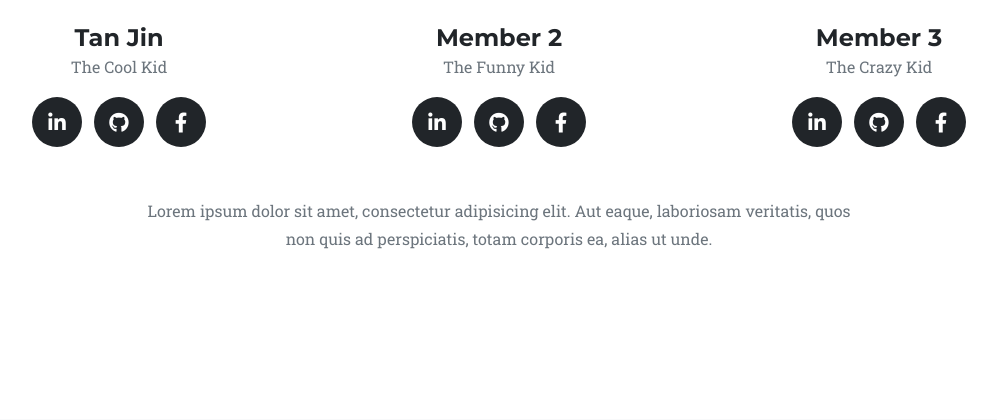
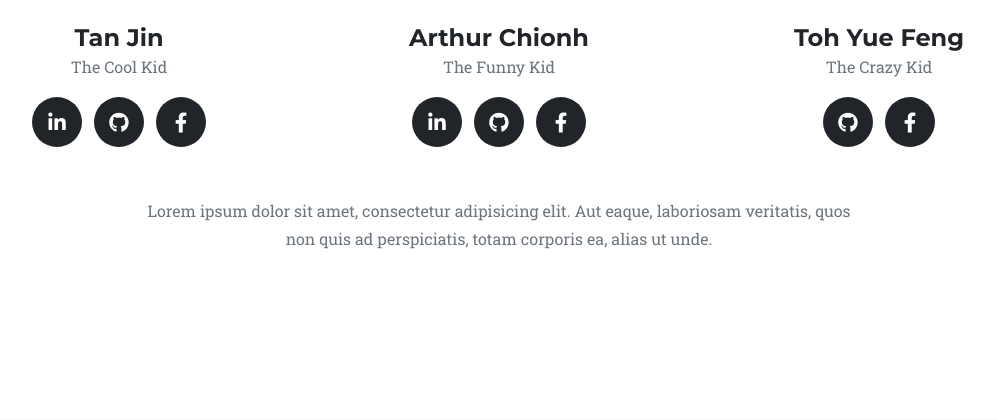
Before and after one commit to tjtanjin/project_billboard_api, a Flask app: page / in a window 1280 px wide. Shown: the part 4316-4736 px from the top of the page, without its empty margins (141-1138 px from the left). Run offline with Flask 2, Linux system fonts and the light colour scheme; parts of the project's set-up code (start-up, migrations or seed data) failed here and were passed over; some libraries are stand-ins or nearby versions; some web fonts are replaced.

Commit message:
Updated team members. Updated API routes.

```diff
--- a/projectbillboard.py
+++ b/projectbillboard.py
@@ -23,7 +23,7 @@ class haha(Resource):
     def get(self):
         return {"hehe":"hoho"}
 
-api.add_resource(Prediction, '/predict/<songname>')
+api.add_resource(Prediction, 'api/v1/predict/<songname>')
 api.add_resource(haha, '/laugh')
 
 if __name__ == '__main__':
--- a/static/js/sp.js
+++ b/static/js/sp.js
@@ -24,7 +24,7 @@ $(document).ready(function() {
     // get request
     $.ajax({
       // put your api endpoint here
-      url: 'https://project-billboard-api.herokuapp.com/predict/'+songName,
+      url: 'https://project-billboard-api.herokuapp.com/api/v1/predict/'+songName,
       type: "POST",
       data: JSON.stringify(data),
       dataType: "json",
--- a/templates/index.html
+++ b/templates/index.html
@@ -52,7 +52,7 @@
             <a class="nav-link" id="nav_team" href="#team">Team</a>
           </li>
           <li class="nav-item">
-            <a class="nav-link" href="https://github.com/tjtanjin/project_billboard/" target="_blank">Github</a>
+            <a class="nav-link" href="https://github.com/tjtanjin/project_billboard_model/" target="_blank">Github</a>
           </li>
         </ul>
       </div>
@@ -242,22 +242,22 @@
         </div>
         <div class="col-sm-4">
           <div class="team-member">
-            <img class="mx-auto rounded-circle" src="https://cdn.pixabay.com/photo/2015/10/05/22/37/blank-profile-picture-973460_960_720.png" alt="">
-            <h4>Member 2</h4>
+            <img class="mx-auto rounded-circle" src="https://scontent.fsin8-1.fna.fbcdn.net/v/t31.0-8/13254886_10209056212341918_6229900836130072372_o.jpg?_nc_cat=105&_nc_ht=scontent.fsin8-1.fna&oh=00c1d7ab2189027d58604d6bb495f053&oe=5D71A251" alt="">
+            <h4>Arthur Chionh</h4>
             <p class="text-muted">The Funny Kid</p>
             <ul class="list-inline social-buttons">
               <li class="list-inline-item">
-                <a href="#">
+                <a href="https://www.linkedin.com/in/arthur-chionh-7309a5157/" target="_blank">
                   <i class="fab fa-linkedin-in"></i>
                 </a>
               </li>
               <li class="list-inline-item">
-                <a href="#">
+                <a href="https://github.com/artc95/" target="_blank">
                   <i class="fab fa-github"></i>
                 </a>
               </li>
               <li class="list-inline-item">
-                <a href="#">
+                <a href="https://www.facebook.com/arthur95chionh/" target="_blank">
                   <i class="fab fa-facebook-f"></i>
                 </a>
               </li>
@@ -266,22 +266,17 @@
         </div>
         <div class="col-sm-4">
           <div class="team-member">
-            <img class="mx-auto rounded-circle" src="https://cdn.pixabay.com/photo/2015/10/05/22/37/blank-profile-picture-973460_960_720.png" alt="">
-            <h4>Member 3</h4>
+            <img class="mx-auto rounded-circle" src="https://scontent.fsin8-2.fna.fbcdn.net/v/t1.0-9/59697866_864455247236670_473565967390081024_n.jpg?_nc_cat=103&_nc_ht=scontent.fsin8-2.fna&oh=970e73de7628675c3f3f210e635a789e&oe=5D6F4F9B" alt="">
+            <h4>Toh Yue Feng</h4>
             <p class="text-muted">The Crazy Kid</p>
             <ul class="list-inline social-buttons">
               <li class="list-inline-item">
-                <a href="#">
-                  <i class="fab fa-linkedin-in"></i>
-                </a>
-              </li>
-              <li class="list-inline-item">
-                <a href="#">
+                <a href="https://github.com/m3thx6" target="_blank">
                   <i class="fab fa-github"></i>
                 </a>
               </li>
               <li class="list-inline-item">
-                <a href="#">
+                <a href="https://www.facebook.com/yuefeng.toh.5" target="_blank">
                   <i class="fab fa-facebook-f"></i>
                 </a>
               </li>
@@ -367,7 +362,7 @@
         <div class="col-md-4">
           <ul class="list-inline social-buttons">
             <li class="list-inline-item">
-              <a href="https://github.com/tjtanjin/project_billboard/" target="_blank">
+              <a href="https://github.com/tjtanjin/project_billboard_model/" target="_blank">
                 <i class="fab fa-github"></i>
               </a>
             </li>
```
